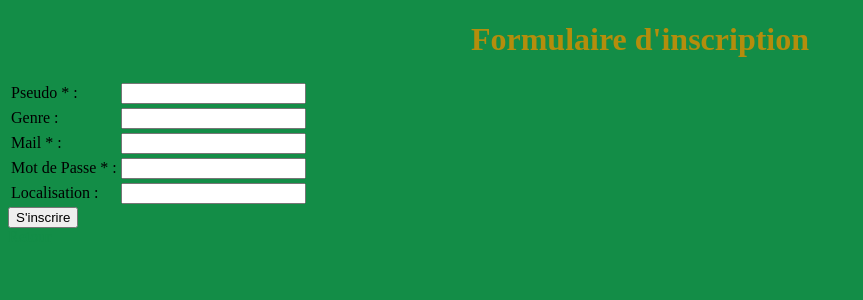
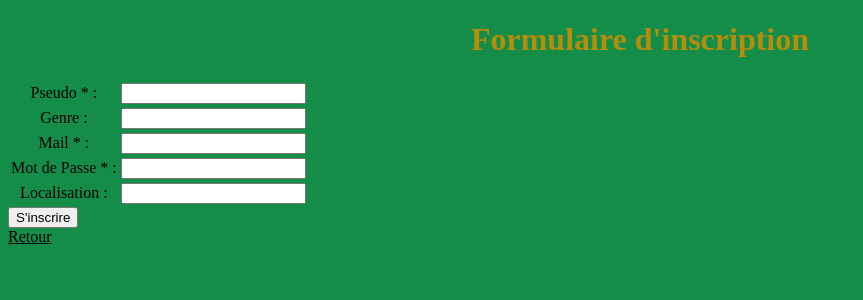
Before and after one commit to Delalandre-Clement/Tarot-Website, a PHP site: page /Inscription.html in a window 1280 px wide. Shown: the top 300 px of the page, without its empty margins (0-863 px from the left). Run offline with PHP 8.4, Linux system fonts and the light colour scheme.

Commit message:
Ajout de fichiers
Visuel Inscription (CSS)
Modification des références

```diff
--- a/Inscription.html
+++ b/Inscription.html
@@ -1,7 +1,7 @@
 <!DOCTYPE HTML>
 <html>
     <head>
-        <link rel="stylesheet" href="Visuel.css" />
+        <link rel="stylesheet" href="VisuelInscription.css" />
     </head>
 
     <body>
--- a/Visuel.css
+++ b/Visuel.css
@@ -26,7 +26,7 @@ h2{
 }
 
 #log_zone label{
-    color: rgb(19, 141, 71)
+    color: rgb(19, 141, 71);
 }
 
 /* Mise en page du Menu */
--- /dev/null
+++ b/VisuelInscription.css
@@ -0,0 +1,19 @@
+/* Visuel de la page d'inscription */
+body{
+    background-color: rgb(19, 141, 71);
+}
+
+h1{
+    color: rgb(180, 141, 12);
+    text-align: center;
+}
+
+table{
+    text-align: center;
+    background-position-x: 50%;
+    background-position-y: 50%;
+}
+
+a{
+    color: black;
+}
```
Also changed, not shown: index.html (deleted, +0 -55 lines), index.php (+14 -4 lines), ChatPublic.php (indentation only).
